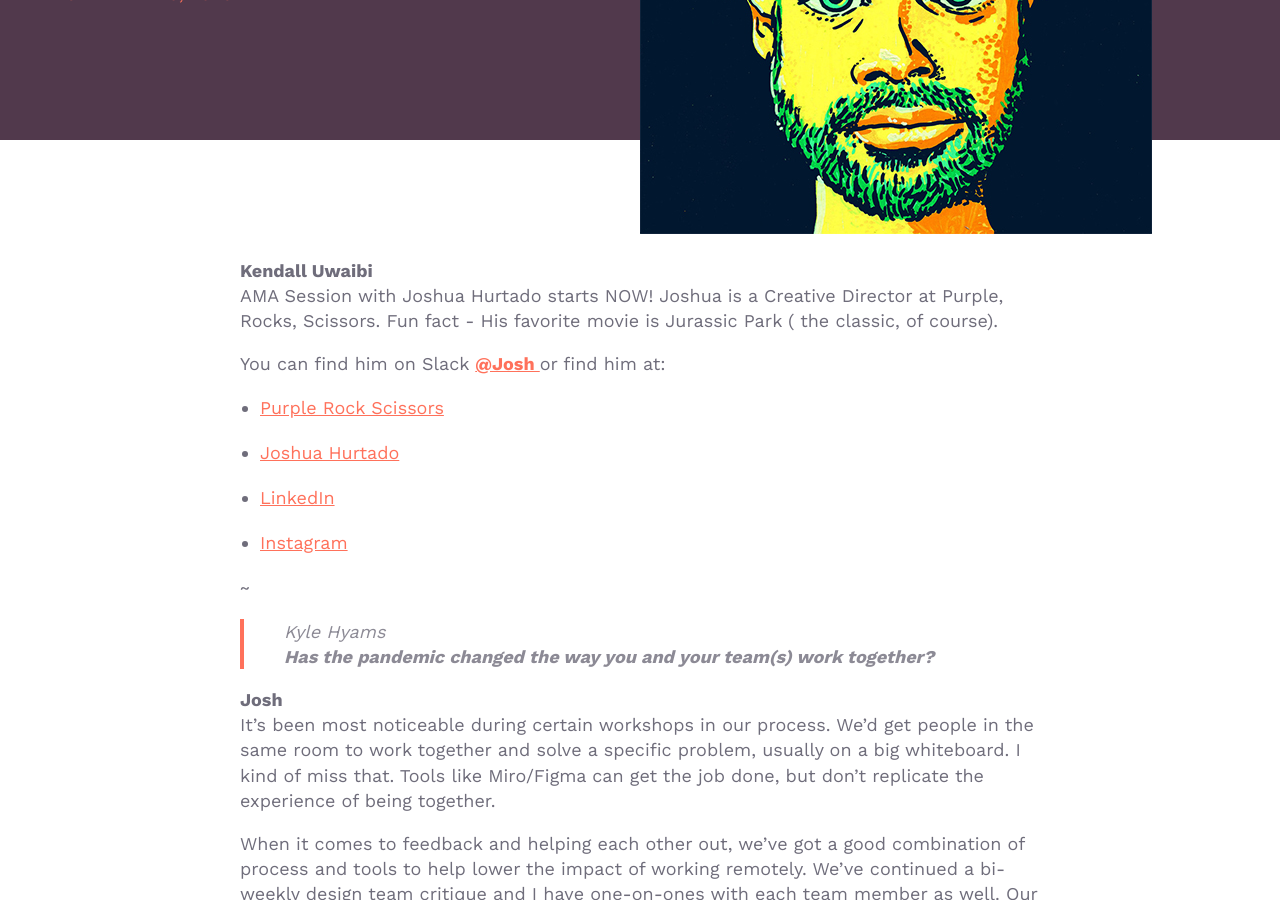
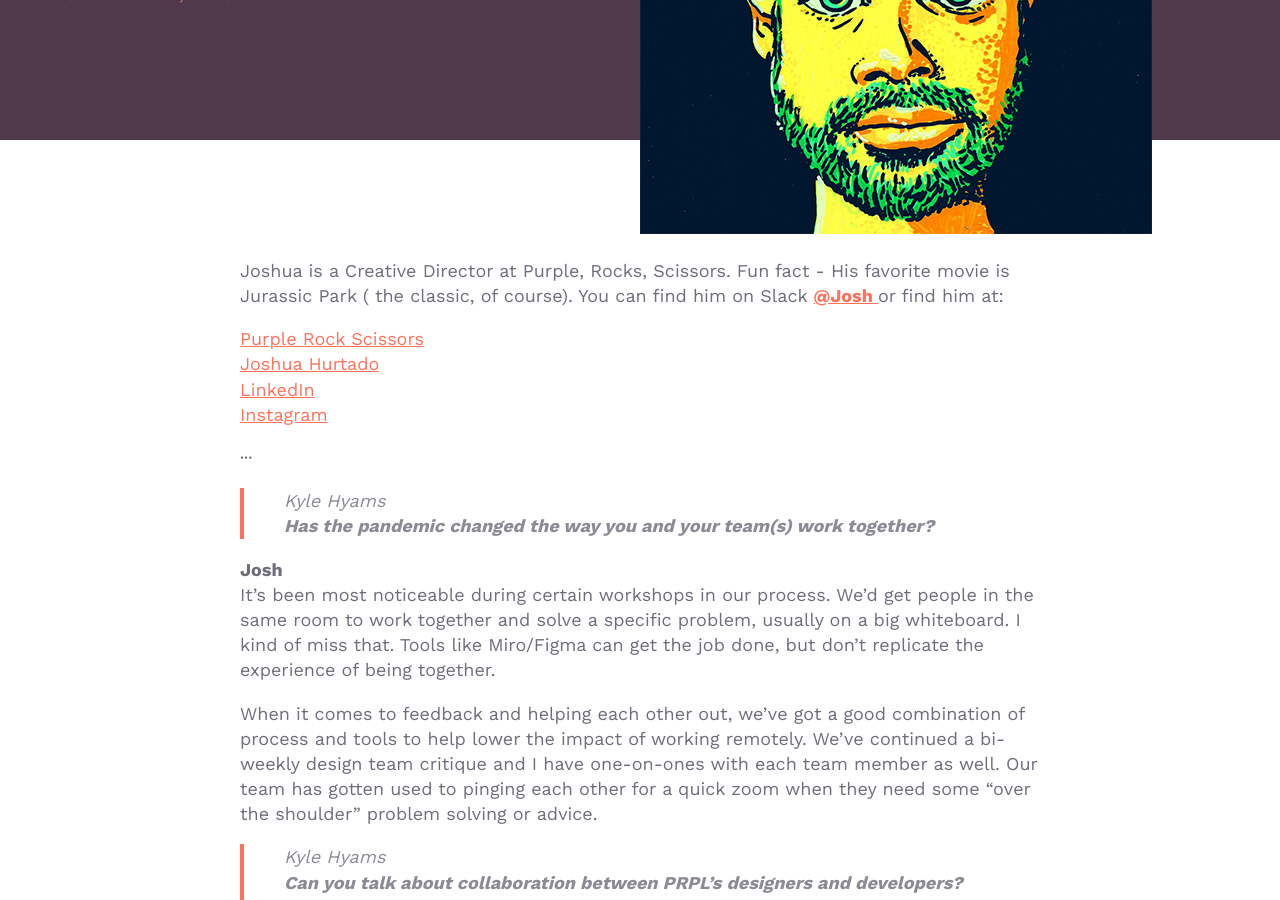
Before and after one commit to whosdustin/orlando-designers, a Jekyll site: the page built from _posts/2020-11-20-ama-with-joshua-hurtado.markdown, in a window 1280 px wide and 900 px high, scrolled down 338 px. Built offline with Jekyll 4.4.1, drawn with Linux system fonts in a browser that asks for light colours; comment, search, counter and statistics services are not loaded; some of the changed text lies outside the part shown.

Commit message:
Updated Ama With Joshua Hurtado

```diff
--- a/_posts/2020-11-20-ama-with-joshua-hurtado.markdown
+++ b/_posts/2020-11-20-ama-with-joshua-hurtado.markdown
@@ -8,20 +8,14 @@
 layout: posts-2
 ---
 
-**Kendall Uwaibi**\
-AMA Session with Joshua Hurtado starts NOW! Joshua is a Creative Director at Purple, Rocks, Scissors. Fun fact - His favorite movie is Jurassic Park ( the classic, of course).
+Joshua is a Creative Director at Purple, Rocks, Scissors. Fun fact - His favorite movie is Jurassic Park ( the classic, of course). You can find him on Slack **[@Josh ](https://orlandodesigners.slack.com/team/U01F3T2HW7K)** or find him at:
 
-You can find him on Slack **[@Josh ](https://orlandodesigners.slack.com/team/U01F3T2HW7K)** or find him at:
+[Purple Rock Scissors](https://purplerockscissors.com/)\
+[Joshua Hurtado](joshuahurtado.com)\
+[LinkedIn](https://www.linkedin.com/in/joshuahurtado/)\
+[Instagram](https://www.instagram.com/jhurtat/?hl=en)
 
-* [Purple Rock Scissors](https://purplerockscissors.com/)
-
-* [Joshua Hurtado](joshuahurtado.com)
-
-* [LinkedIn](https://www.linkedin.com/in/joshuahurtado/)
-
-* [Instagram](https://www.instagram.com/jhurtat/?hl=en)
-
-\~
+···
 
 > Kyle Hyams\
 > **Has the pandemic changed the way you and your team(s) work together?**
@@ -228,15 +222,12 @@
 
 I’d say you can also definitely read the room. Usually after the first half of the show we would talk about how the audience is responding and tweak from there.
 
-\~
+···
 
-**Kendall Uwaibi**\
-Ok, Orlando Designers Slack! This is the end of our first AMA Event with the one and only, Joshua Hurtado of Purple, Rock, Scissors. Feel free to check his work at:
+\
+This is the end of our first AMA Event with the one and only, **Joshua Hurtado** of Purple, Rock, Scissors. Feel free to check his work at:
 
-* [Purple Rock Scissors](https://purplerockscissors.com/)
-
-* [Joshua Hurtado](joshuahurtado.com)
-
-* [LinkedIn](https://www.linkedin.com/in/joshuahurtado/)
-
-* [Instagram](https://www.instagram.com/jhurtat/?hl=en)
+[Purple Rock Scissors](https://purplerockscissors.com/)\
+[Joshua Hurtado](joshuahurtado.com)\
+[LinkedIn](https://www.linkedin.com/in/joshuahurtado/)\
+[Instagram](https://www.instagram.com/jhurtat/?hl=en)
```
